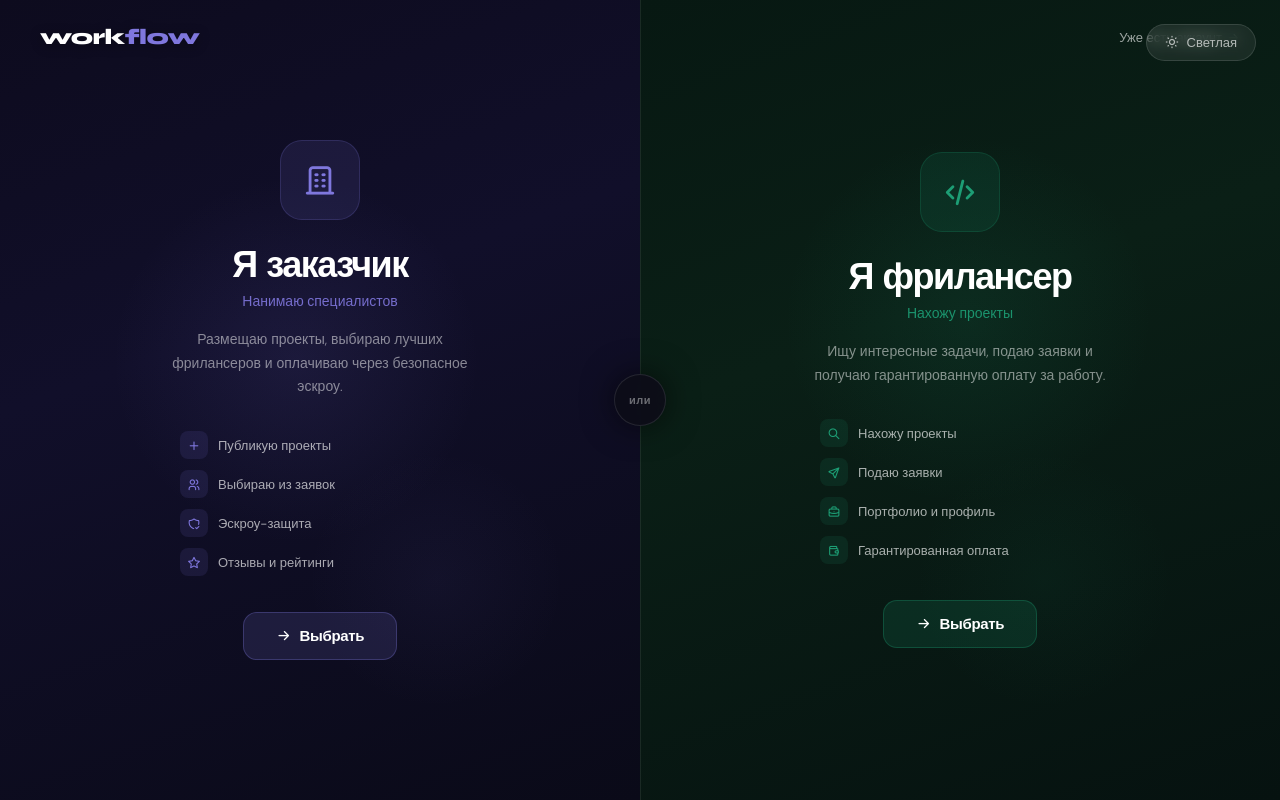
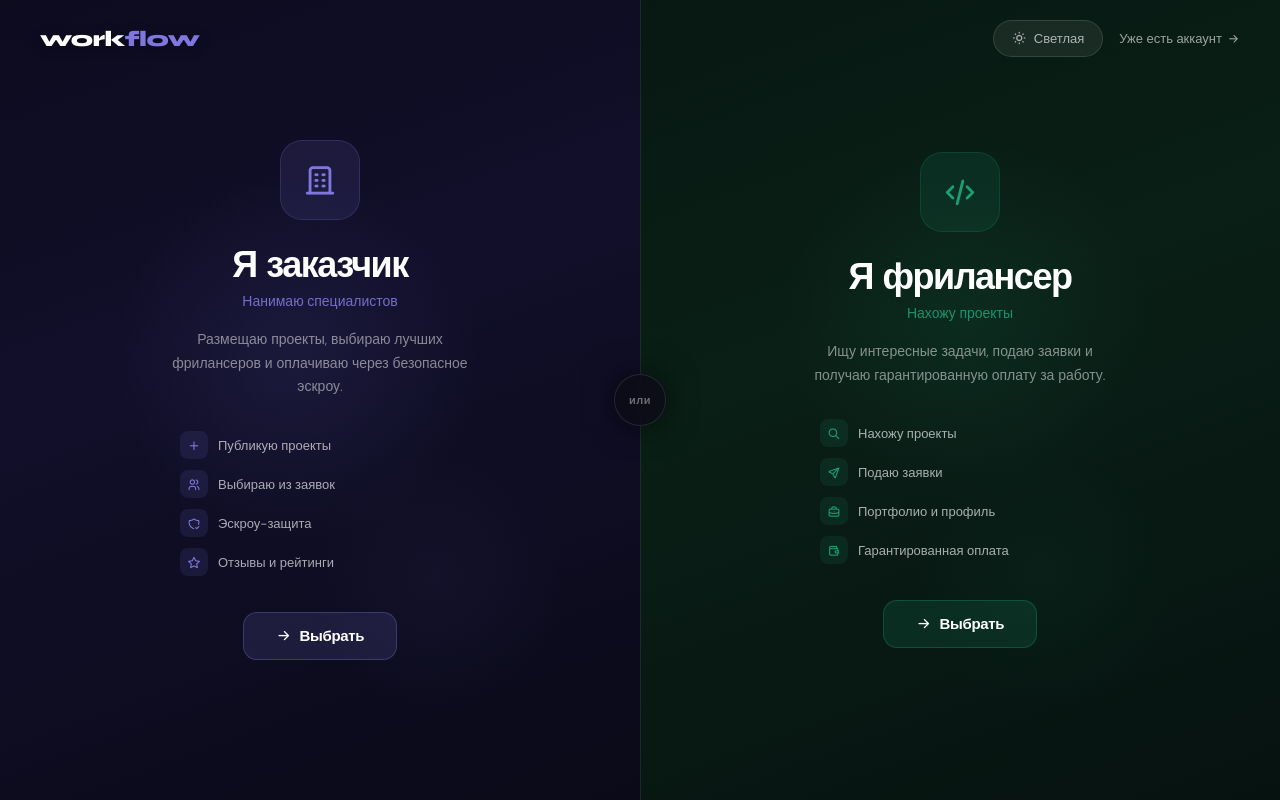
Before and after one commit to AzizSaidov/Workflow, a React (Vite) app in the folder frontend/: page /role in a window 1280 px wide. Built offline with nearby package versions, Linux system fonts and the light colour scheme; no server answers.

Commit message:
fix: RoleSelect - move ThemeToggle into header, fix light theme backgrounds

```diff
--- a/frontend/src/pages/RoleSelect.jsx
+++ b/frontend/src/pages/RoleSelect.jsx
@@ -1,35 +1,38 @@
 import { useState } from 'react'
 import { useNavigate, Link } from 'react-router-dom'
+import useThemeStore from '../store/themeStore'
 import ThemeToggle from '../components/ThemeToggle'
 
 export default function RoleSelect() {
   const navigate = useNavigate()
+  const { isDark } = useThemeStore()
   const [hovered, setHovered] = useState(null)
 
   const choose = (role) => navigate('/register', { state: { role } })
 
+  const textColor = isDark ? 'rgba(255,255,255,0.6)' : 'rgba(255,255,255,0.75)'
+  const textHover = '#fff'
+
   return (
     <div style={{ display: 'flex', height: '100vh', overflow: 'hidden', position: 'relative' }}>
 
-      {/* Theme toggle */}
-      <div style={{ position: 'fixed', top: 24, right: 24, zIndex: 20 }}>
-        <ThemeToggle />
-      </div>
-
-      {/* Logo + login link — centered top */}
-      <div style={{ position: 'fixed', top: 0, left: 0, right: 0, zIndex: 10, display: 'flex', alignItems: 'center', justifyContent: 'space-between', padding: '24px 40px' }}>
+      {/* Logo + ThemeToggle + login — top bar */}
+      <div style={{ position: 'fixed', top: 0, left: 0, right: 0, zIndex: 10, display: 'flex', alignItems: 'center', justifyContent: 'space-between', padding: '20px 40px' }}>
         <Link to="/" style={{ textDecoration: 'none' }}>
           <span style={{ fontFamily: 'Syne, sans-serif', fontWeight: 800, fontSize: 22, letterSpacing: '-0.5px', color: '#fff', textShadow: '0 2px 12px rgba(0,0,0,0.4)' }}>
             work<span style={{ color: '#7F77DD' }}>flow</span>
           </span>
         </Link>
-        <Link to="/login" style={{ fontSize: 13, color: 'rgba(255,255,255,0.6)', textDecoration: 'none', display: 'flex', alignItems: 'center', gap: 5, transition: 'color 0.2s' }}
-          onMouseEnter={e => e.currentTarget.style.color = '#fff'}
-          onMouseLeave={e => e.currentTarget.style.color = 'rgba(255,255,255,0.6)'}
-        >
-          Уже есть аккаунт
-          <i className="ti ti-arrow-right" style={{ fontSize: 13 }} />
-        </Link>
+        <div style={{ display: 'flex', alignItems: 'center', gap: 16 }}>
+          <ThemeToggle />
+          <Link to="/login" style={{ fontSize: 13, color: textColor, textDecoration: 'none', display: 'flex', alignItems: 'center', gap: 5, transition: 'color 0.2s' }}
+            onMouseEnter={e => e.currentTarget.style.color = textHover}
+            onMouseLeave={e => e.currentTarget.style.color = textColor}
+          >
+            Уже есть аккаунт
+            <i className="ti ti-arrow-right" style={{ fontSize: 13 }} />
+          </Link>
+        </div>
       </div>
 
       {/* Divider line */}
@@ -65,7 +68,9 @@ export default function RoleSelect() {
         hovered={hovered}
         onHover={setHovered}
         onClick={() => choose('client')}
-        bg="linear-gradient(160deg, #0D0B1E 0%, #110F2A 40%, #0A0A18 100%)"
+        bg={isDark
+          ? 'linear-gradient(160deg, #0D0B1E 0%, #110F2A 40%, #0A0A18 100%)'
+          : 'linear-gradient(160deg, #2D2880 0%, #3D37A0 40%, #252070 100%)'}
         accent="#7F77DD"
         accentRgb="127,119,221"
         icon="building"
@@ -87,7 +92,9 @@ export default function RoleSelect() {
         hovered={hovered}
         onHover={setHovered}
         onClick={() => choose('freelancer')}
-        bg="linear-gradient(160deg, #071812 0%, #0A1F16 40%, #061210 100%)"
+        bg={isDark
+          ? 'linear-gradient(160deg, #071812 0%, #0A1F16 40%, #061210 100%)'
+          : 'linear-gradient(160deg, #0D6B4E 0%, #0F8060 40%, #0A5540 100%)'}
         accent="#1D9E75"
         accentRgb="29,158,117"
         icon="code"
```
